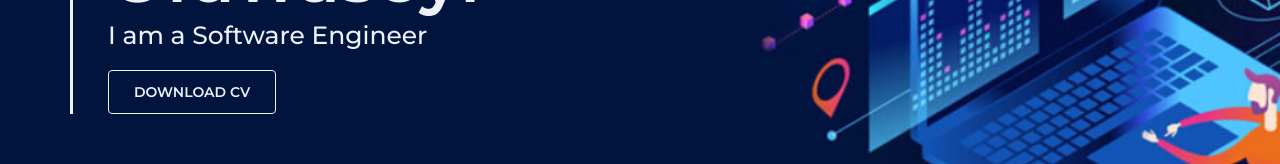
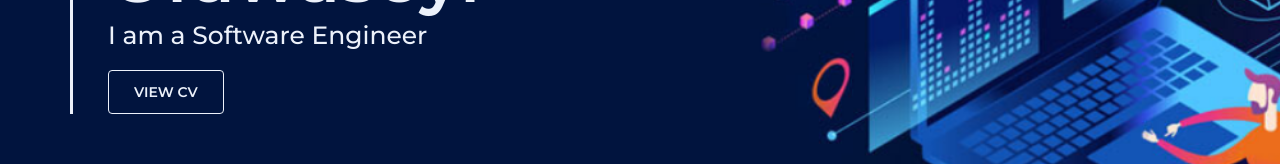
Before and after one commit to Oluwaseyi69/My_Portfolio, a website: page index.html in a window 1280 px wide. Shown: the part 427-591 px from the top of the page. Drawn offline with Linux system fonts and the light colour scheme.

Commit message:
added-view-functionality

```diff
--- a/index.html
+++ b/index.html
@@ -50,7 +50,7 @@
                      <h1>Oluwaseyi</h1>
                      <h3>I am a Software Engineer</h3>
                      <div class="cv-btn">
-                        <a href="BE resume.pdf">Download CV</a>
+                        <a href="BE resume.pdf">View CV</a>
                      </div>
                   </div>
                </div>
```
